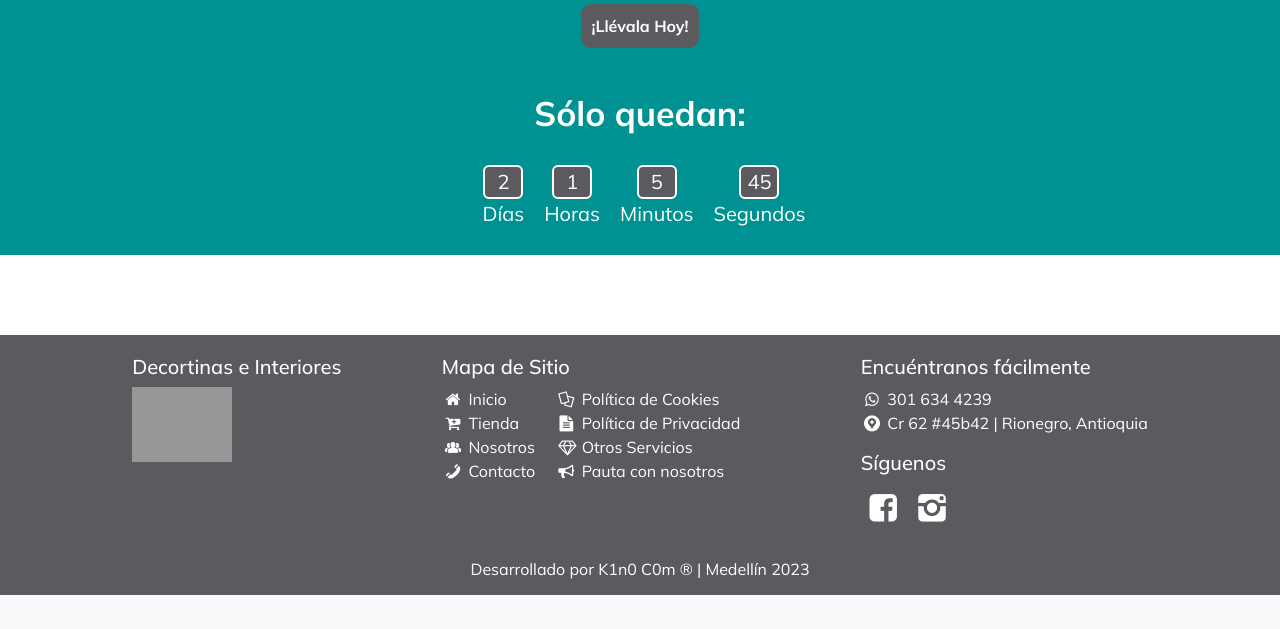
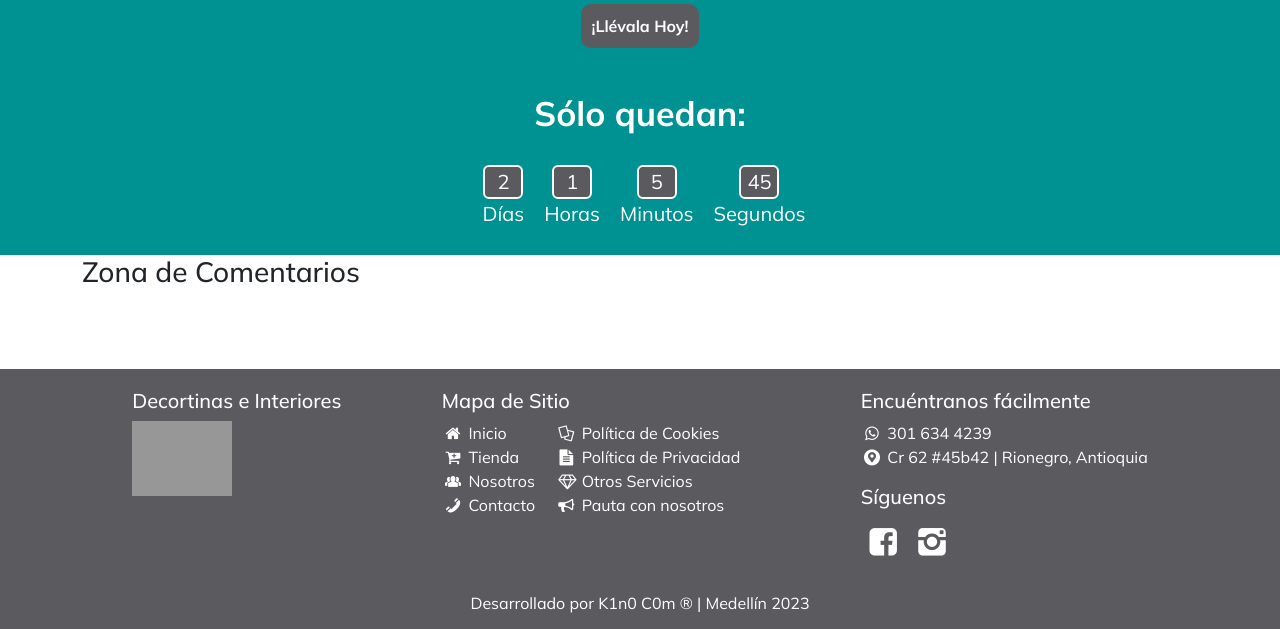
Before and after one commit to k1n0trz/decortinas, a Django app: template productos/templates/home.html in a window 1280 px wide. Shown: the part 2316-2945 px from the top of the page. Before the commit the page ends 2911 px from the top, so only its background shows below. Run offline with Django 3.2, Linux system fonts and the light colour scheme; the template is opened without the code that fills it: most values are stand-ins (such as "Sample title", 1, 10 or a date in 2020); grey boxes are pictures that could not be loaded.

Commit message:
settings

```diff
--- a/productos/templates/home.html
+++ b/productos/templates/home.html
@@ -90,6 +90,8 @@
     </div>
 
     {% include 'partials/promo.html' %}
+
+    {% include 'partials/comments.html' %}
 </div>
 
 {% endblock %}
--- /dev/null
+++ b/productos/templates/partials/comments.html
@@ -0,0 +1,5 @@
+<div class="comments container">
+    <div class="comments__header">
+        <h3 class="comments__header--title">Zona de Comentarios</h3>
+    </div>
+</div>
```
